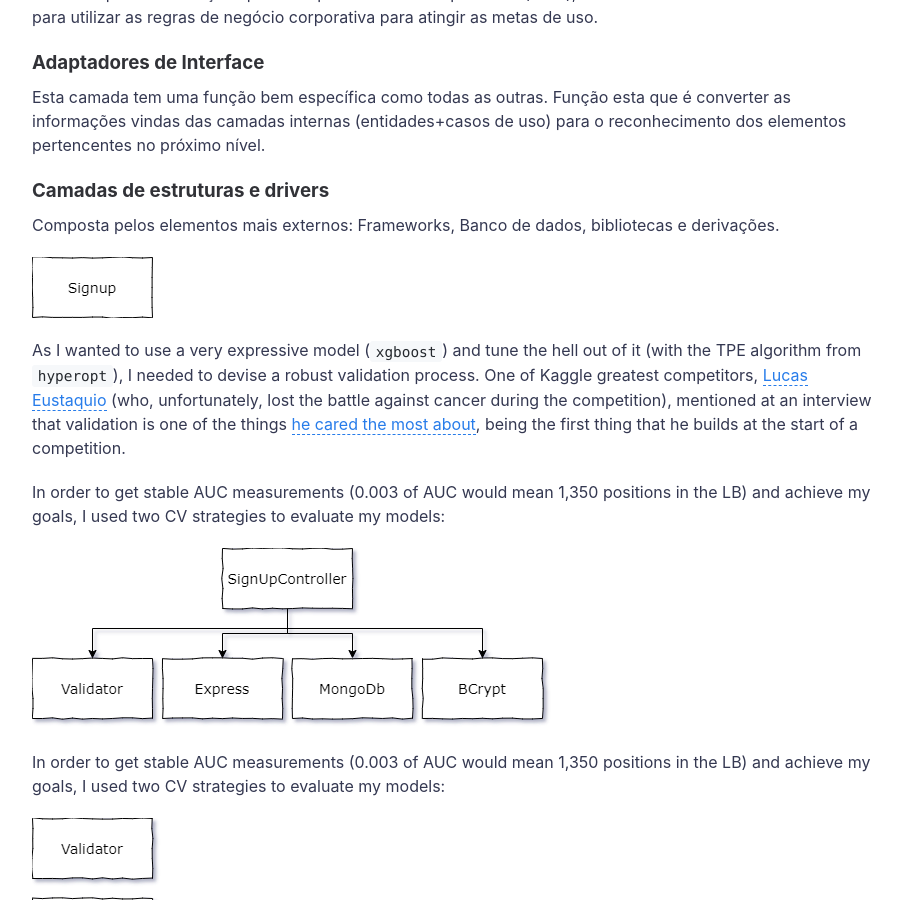
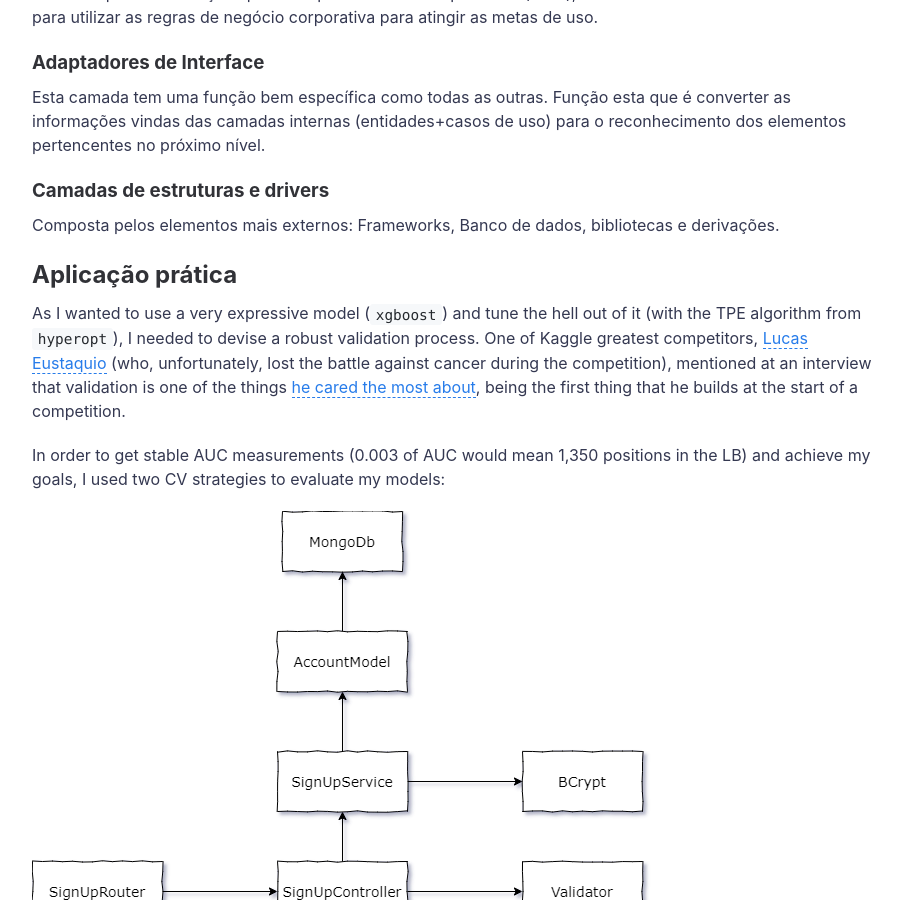
Before and after one commit to thiagosilva95/thiagosilva95.github.io, a Jekyll site: the page built from _posts/2020-06-08-clean-architecture.md, in a window 1280 px wide and 900 px high, scrolled down 1187 px. Shown: the whole window, without its empty margins (188-1090 px from the left). Built offline with Jekyll 4.4.1, drawn with Linux system fonts in a browser that asks for light colours; a script that is not in the unit is left out; comment, search, counter and statistics services are not loaded.

Commit message:
developing clean architecture post

```diff
--- a/_posts/2020-06-08-clean-architecture.md
+++ b/_posts/2020-06-08-clean-architecture.md
@@ -32,14 +32,13 @@ Esta camada tem uma função bem específica como todas as outras. Função esta
 
 Composta pelos elementos mais externos: Frameworks, Banco de dados, bibliotecas e derivações.
 
-
-![]({{ "assets/img/clean_architecture/01.png" | absolute_url }})
+## Aplicação prática
 
 As I wanted to use a very expressive model (`xgboost`) and tune the hell out of it (with the TPE algorithm from `hyperopt`), I needed to devise a robust validation process. One of Kaggle greatest competitors, [Lucas Eustaquio](https://www.kaggle.com/leustagos) (who, unfortunately, lost the battle against cancer during the competition), mentioned at an interview that validation is one of the things [he cared the most about](http://blog.kaggle.com/2016/02/22/profiling-top-kagglers-leustagos-current-7-highest-1/), being the first thing that he builds at the start of a competition.
 
 In order to get stable AUC measurements (0.003 of AUC would mean 1,350 positions in the LB) and achieve my goals, I used two CV strategies to evaluate my models:
 
-![]({{ "assets/img/clean_architecture/02.png" | absolute_url }})
+![]({{ "assets/img/clean_architecture/00.png" | absolute_url }})
 
 In order to get stable AUC measurements (0.003 of AUC would mean 1,350 positions in the LB) and achieve my goals, I used two CV strategies to evaluate my models:
 
```
Also changed, not shown: assets/img/clean_architecture/00.png (added).
